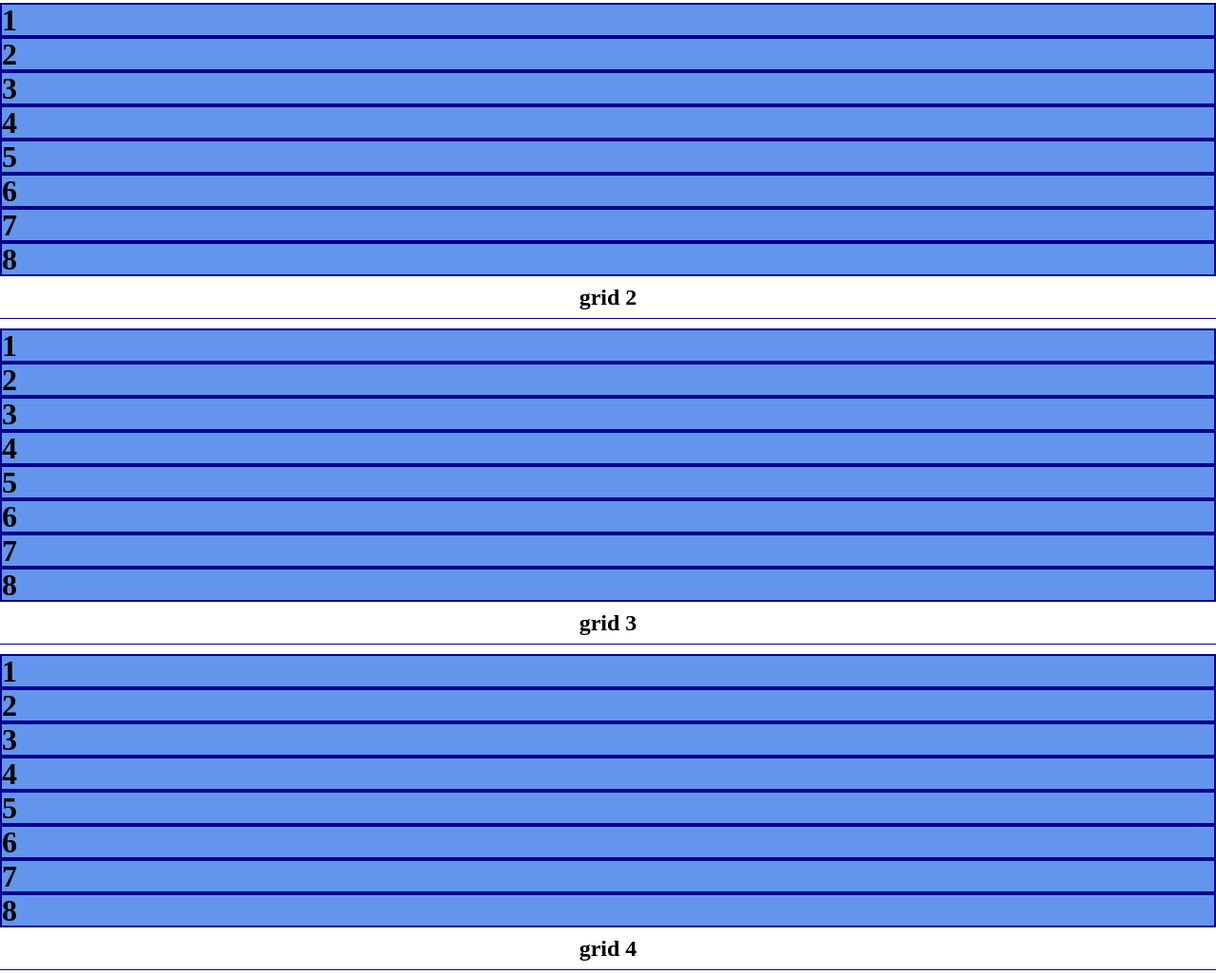
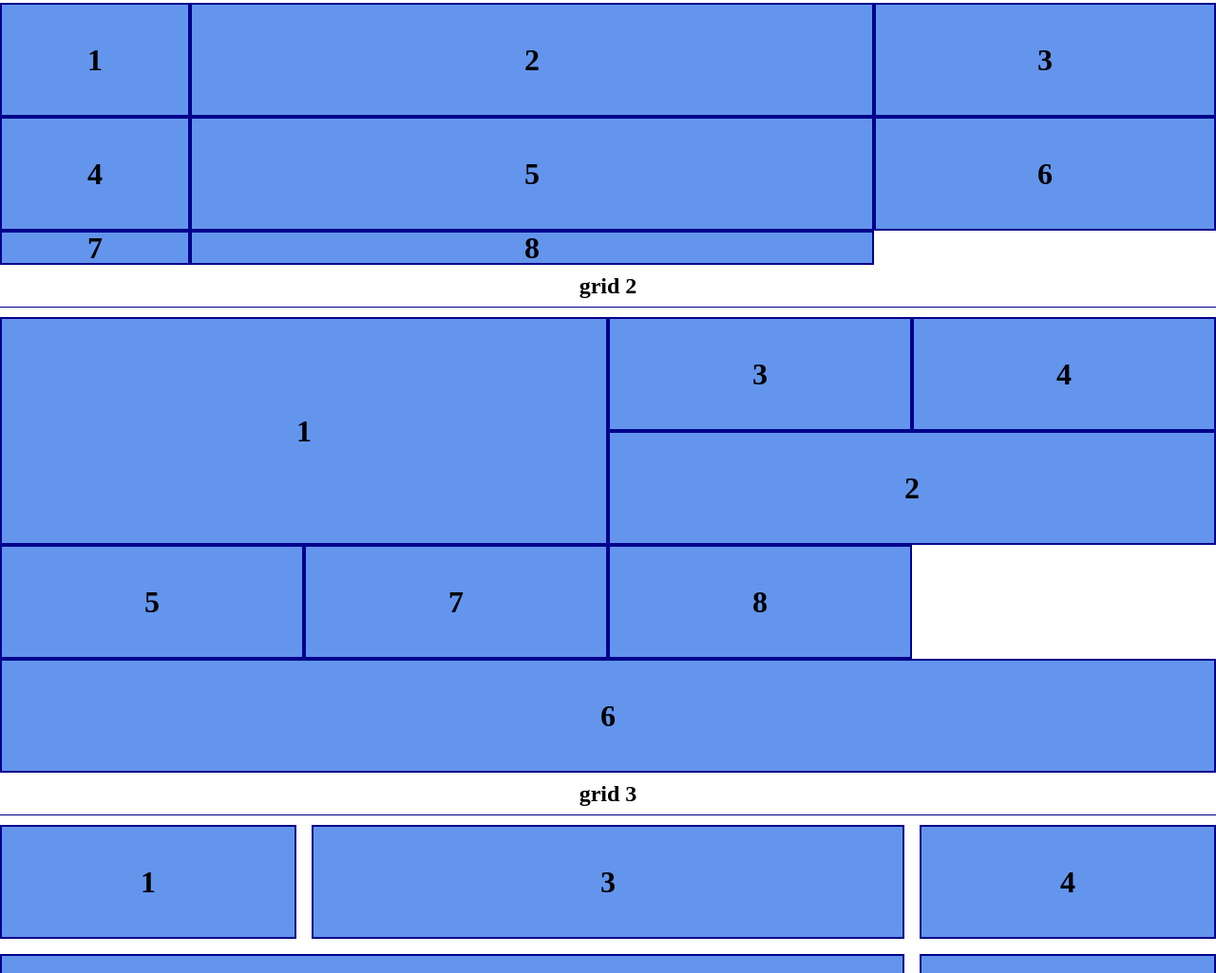
Before and after one commit to GraysonHowe/graysonhoweweek11, a plain HTML site: page index.html in a window 1280 px wide. Shown: the part 128-1153 px from the top of the page at 95% size. Drawn offline with Linux system fonts and the light colour scheme.

Commit message:
adds the rows and columns

```diff
--- a/css/main.css
+++ b/css/main.css
@@ -73,5 +73,89 @@ article div{
     font-size: 32px;
     font-weight: bold;
     background-color: cornflowerblue;
-    border:2px solid darkblue
+    border:2px solid darkblue;
+
+    /* you can add flexbox inside of a grid (or grid inside of flexbox) */
+    display: flex;
+    justify-content: center;
+    align-items: center;
 }
+
+/*********************************************************
+                      GRID STYLES
+*********************************************************/
+
+section.one article{
+    /* Much like display flex, you need to have a grid container with display:grid */
+    display:grid;
+
+    /* tell the grid how many columns it should have
+    fr stands for fraction, and it means to use a part of the avalible space*/
+    grid-template-columns: 200px 2fr 1fr;
+
+   /* you can also control rows - but in this example, the third row won't have a defined height */
+    grid-template-rows: 120px 120px;
+}
+
+section.two article{
+    display:grid;
+
+    /* with grid, you have an explicit grid (what you define) and an implicit grid (what the browser automatically fills out)  */
+
+    grid-template-columns: repeat(4,1fr);
+
+    /* for rows, you can tell each row to automatically take on a property, no matter how many */
+    grid-auto-rows: 120px;
+
+    /* tell the grid to automatically fill spaces left by elements that were to big */
+    grid-auto-flow: dense;
+}
+
+section.two div:nth-child(1){
+    /* you can tell a cell to start and end at the row or column */
+    grid-column-start: 1;
+    grid-column-end: 3;
+
+    grid-row-start: 1;
+    grid-row-end: 3;
+}
+
+section.two div:nth-child(2){
+    grid-column-start: 3;
+    grid-column-end: 5;
+
+    grid-row-start: 2;
+    grid-row-end: 3;
+}
+
+section.two div:nth-child(6){
+    grid-column-start: 1;
+
+    /* you can use span to tell it to stretch across a specific number of colums */
+    grid-column-end: span 4;
+}
+
+section.three article{
+    display: grid;
+
+    grid-template-columns: 1fr 2fr 1fr;
+    grid-auto-rows: 120px;
+    grid-auto-flow: dense;
+
+    /* you can put spaces between rows and columns with gap */
+    gap: 1em 1em
+}
+
+section.three div:nth-child(2){
+    /* another way to move grid cells is with order by default everything has an order of 0 - anything with a higher order comes later, anything with a lower order comes earlier */
+    order: 1;
+}
+
+section.three div:nth-child(5){
+    grid-area: 2 / 1 / span 2 / span 2;
+    /* this is equivalent to writing:
+    grid-column-start: 2
+    grid-column-end: span 2
+    grid-row-start: 1
+    grid-row-end: span 2 */
+}
```
